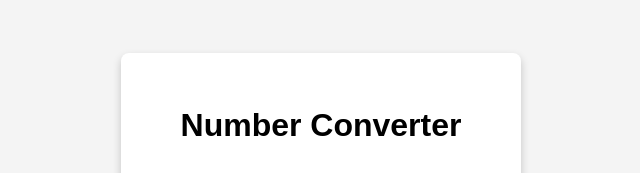
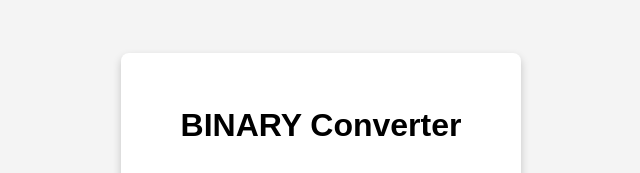
Before and after one commit to Rishaply99/St.-Joseph-s-Academy, a plain HTML site: page index.html in a window 1280 px wide. Shown: the part 128-301 px from the top of the page, 319-959 px from the left. Drawn offline with Linux system fonts and the light colour scheme.

Commit message:
Update index.html

```diff
--- a/index.html
+++ b/index.html
@@ -8,7 +8,7 @@
 
     <meta name="viewport" content="width=device-width, initial-scale=1.0">
 
-    <title>Number Converter</title>
+    <title>BINARY Converter</title>
 
     <style>
 
@@ -142,7 +142,7 @@
 
     <div id="main-page" class="container">
 
-        <h1>Number Converter</h1>
+        <h1>BINARY Converter</h1>
 
 
 
```
